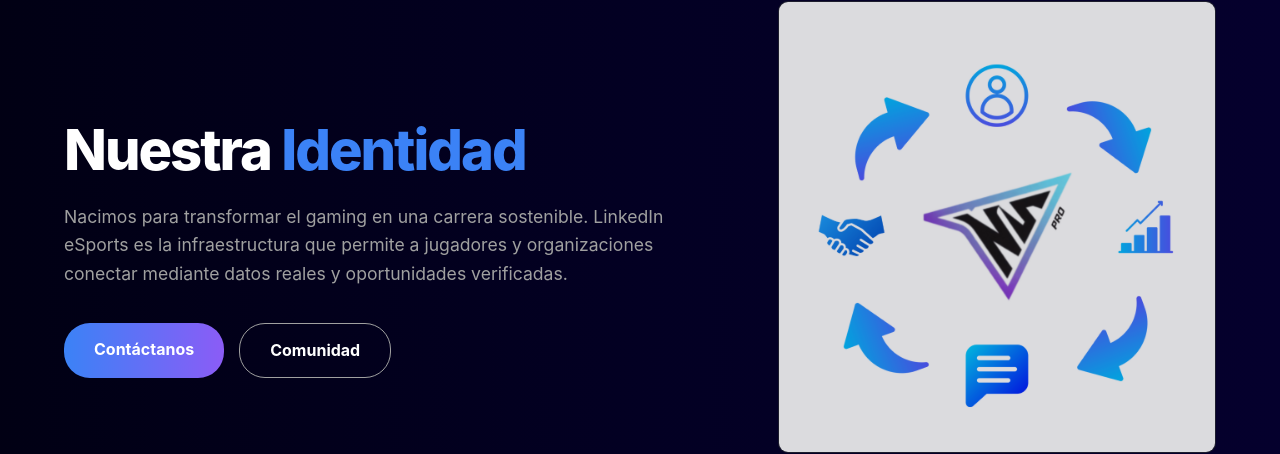
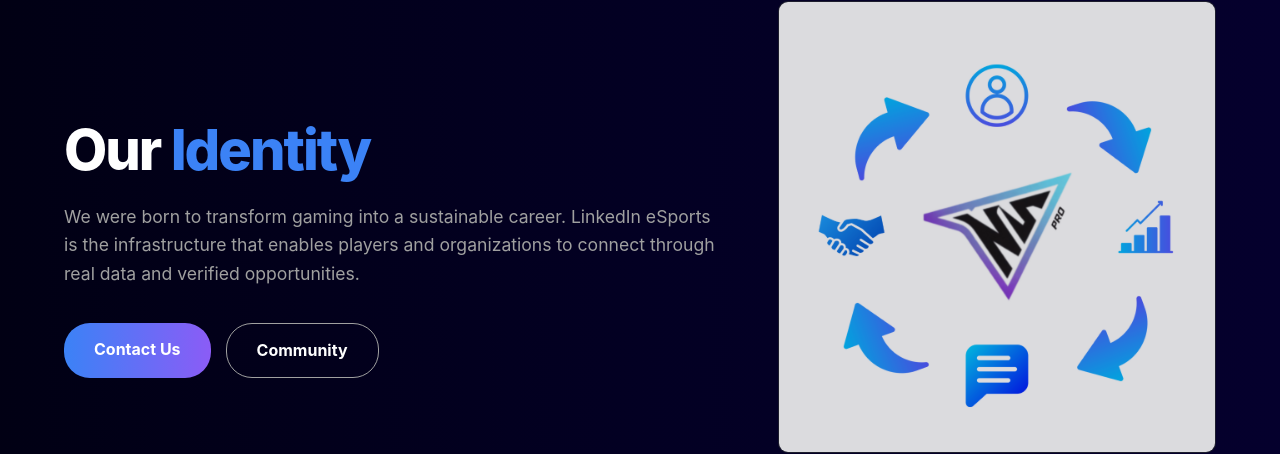
Before and after one commit to BeltranMondejar/NextStagePro, an Angular app: page /about in a window 1280 px wide. Shown: the part 141-595 px from the top of the page. Built offline with nearby package versions, Linux system fonts and the light colour scheme; no server answers.

Commit message:
About traducción

```diff
--- a/src/app/pages/about/about.html
+++ b/src/app/pages/about/about.html
@@ -2,16 +2,16 @@
   <!-- IDENTITY -->
   <section class="identity-section">
     <div class="identity-content">
-      <h2>Nuestra <span>Identidad</span></h2>
+      <h2>Our <span>Identity</span></h2>
       <p>
-        Nacimos para transformar el gaming en una carrera sostenible. LinkedIn eSports es la
-        infraestructura que permite a jugadores y organizaciones conectar mediante datos reales y
-        oportunidades verificadas.
+        We were born to transform gaming into a sustainable career. LinkedIn eSports is the
+        infrastructure that enables players and organizations to connect through real data and
+        verified opportunities.
       </p>
 
       <div class="identity-actions">
-        <a routerLink="/contact" class="btn primary">Contáctanos</a>
-        <a routerLink="/players" class="btn secondary">Comunidad</a>
+        <a routerLink="/contact" class="btn primary">Contact Us</a>
+        <a routerLink="/players" class="btn secondary">Community</a>
       </div>
     </div>
 
@@ -46,37 +46,36 @@
 
   <!-- VALUES -->
   <section class="values-section">
-    <h2 class="section-title">Nuestros Pilares</h2>
+    <h2 class="section-title">Our Pillars</h2>
     <p class="section-desc">
-      Fundamentos inquebrantables que definen nuestra cultura, guían nuestra tecnología y garantizan
-      la excelencia.
+      Unbreakable fundamentals that define our culture, guide our technology, and ensure excellence.
     </p>
 
     <div class="values-grid">
       <div class="value-card">
         <div class="value-icon">✓</div>
-        <h4>Integridad Total</h4>
-        <p>Verificamos cada estadística y perfil para asegurar talento auténtico.</p>
+        <h4>Total Integrity</h4>
+        <p>We verify each statistic and profile to ensure authentic talent.</p>
       </div>
 
       <div class="value-card">
         <div class="value-icon">⚡</div>
-        <h4>Innovación Data-Driven</h4>
-        <p>Algoritmos de IA para emparejar jugadores con clubes ideales.</p>
+        <h4>Data-Driven Innovation</h4>
+       <p>AI algorithms to match players with ideal clubs.</p>
       </div>
 
       <div class="value-card">
         <div class="value-icon">👥</div>
-        <h4>Crecimiento Orgánico</h4>
-        <p>Networking profesional que abre puertas reales a contratos top.</p>
+        <h4>Organic Growth</h4>
+        <p>Professional networking that opens real doors to top contracts.</p>
       </div>
     </div>
   </section>
 
   <!-- TEAM -->
   <section class="team-section">
-    <h2 class="section-title">Nuestro Equipo</h2>
-    <p class="section-desc">Mentes brillantes unidas por la competición digital.</p>
+    <h2 class="section-title">Our Team</h2>
+    <p class="section-desc">Brilliant minds united by digital competition.</p>
 
     <div class="team-grid">
       <div class="team-card">
@@ -125,25 +124,25 @@
 
   <!-- COLLABS -->
   <section class="collab-section">
-    <h2 class="section-title">Alianzas Estratégicas</h2>
-    <p class="section-desc">Colaboramos con líderes tecnológicos y competitivos.</p>
+    <h2 class="section-title">Strategic Partnerships</h2>
+    <p class="section-desc">We collaborate with leading technology and competitive leaders.</p>
 
     <div class="collab-grid">
       <div class="collab-card">
         <div class="collab-icon">V</div>
         <h4>Vortex</h4>
-        <p>Optimización de redes competitivas.</p>
+        <p>Optimization of competitive networks.</p>
         <a href="https://vortex.gg" target="_blank" rel="noopener" class="visit-link"
-          >Visitar Partner ↗</a
+          >Visit Partner ↗</a
         >
       </div>
 
       <div class="collab-card">
         <div class="collab-icon">P</div>
         <h4>PixelWorks</h4>
-        <p>Identidad visual profesional.</p>
+        <p>Professional visual identity.</p>
         <a href="https://pixelworks.com" target="_blank" rel="noopener" class="visit-link"
-          >Visitar Partner ↗</a
+          >Visit Partner ↗</a
         >
       </div>
     </div>
```
